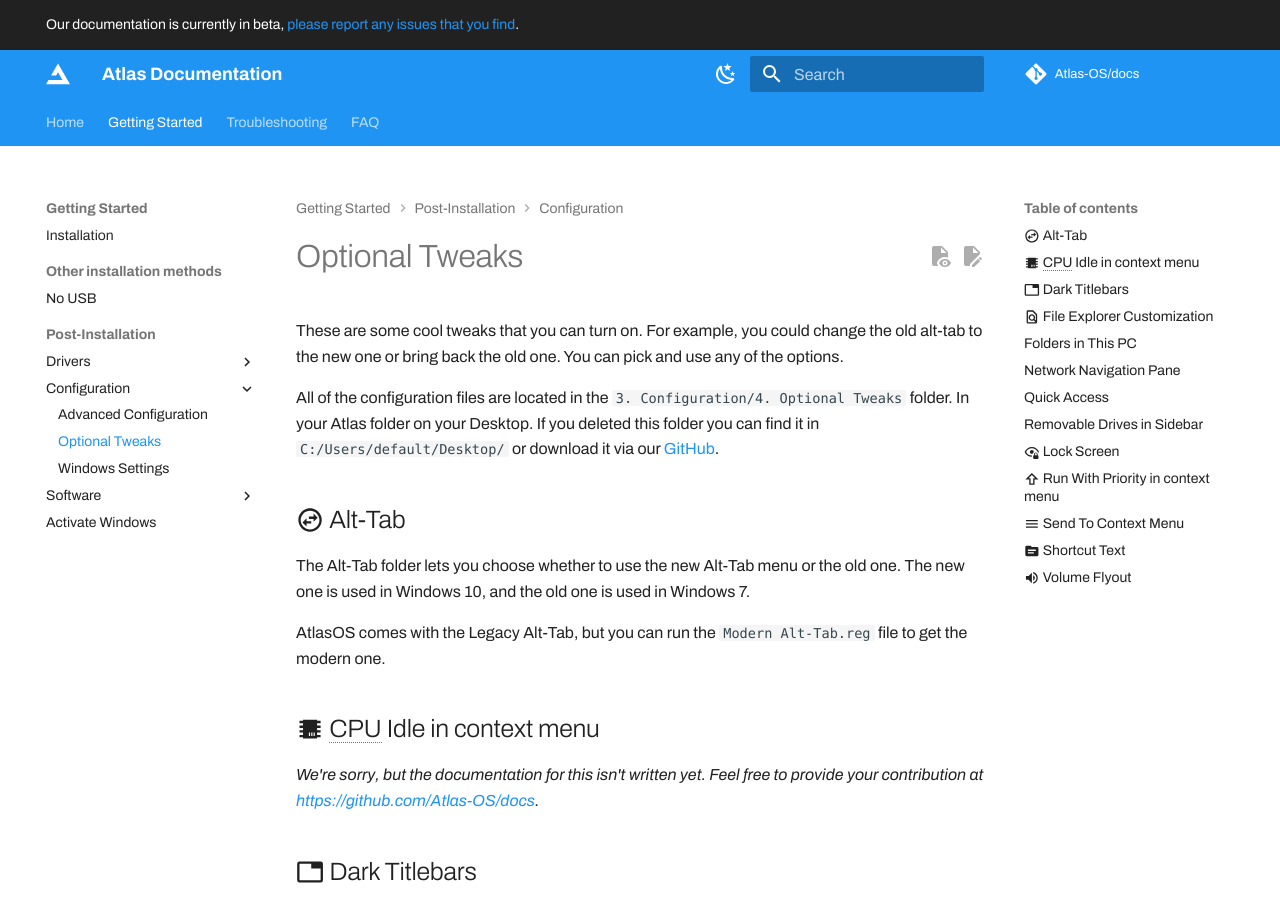
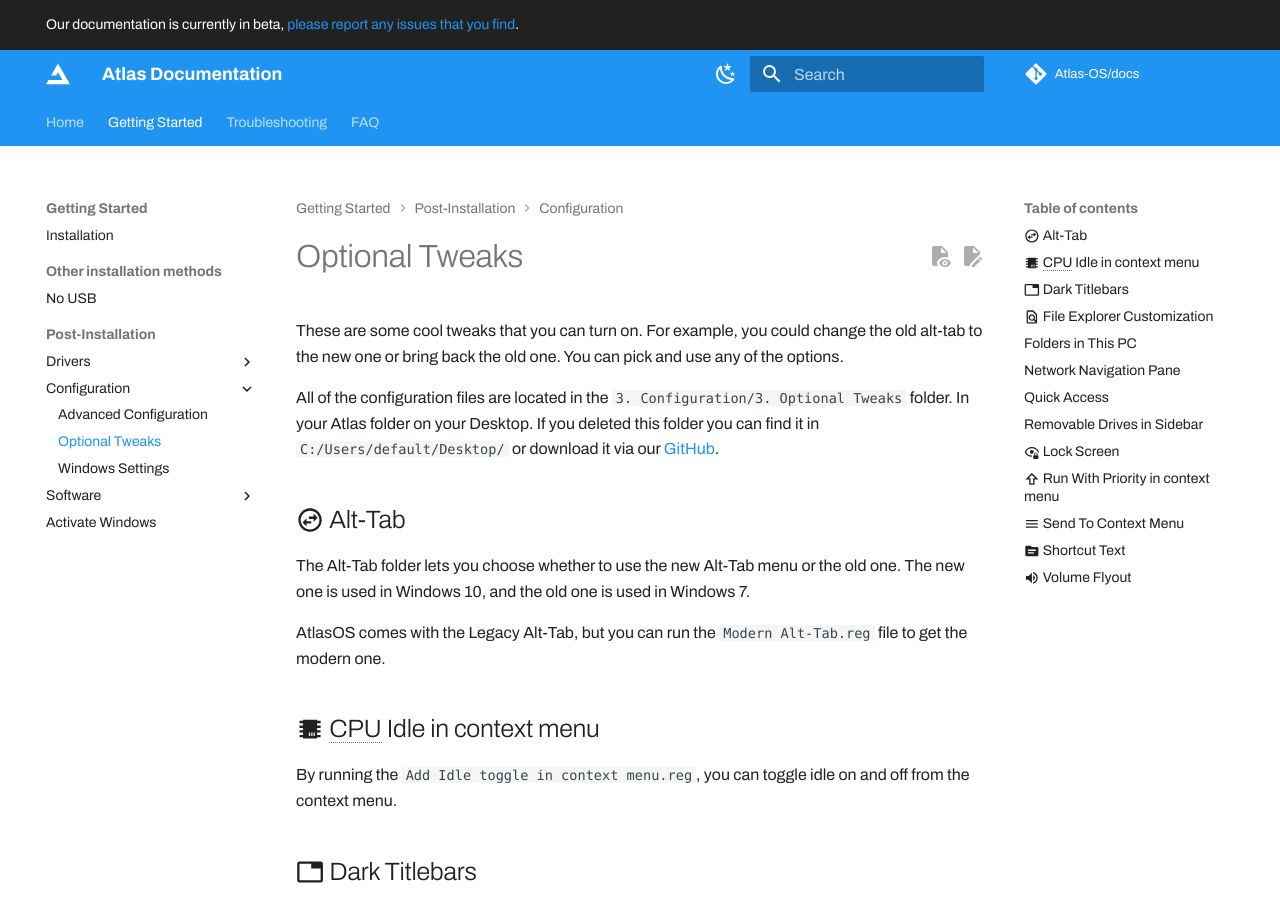
Before and after one commit to Atlas-OS/docs, an MkDocs documentation site: the page built from docs/Getting started/Post-Installation/Configuration/Optional Tweaks.md, in a window 1280 px wide and 900 px high. Built offline with MkDocs 1.6.1 and Material for MkDocs 9.7.7, drawn with Linux system fonts in a browser that asks for light colours; some web fonts are replaced; plug-ins that fetch from the network failed and are left out; comment, search, counter and statistics services are not loaded.

Commit message:
Update Optional Tweaks.md

```diff
--- a/docs/Getting started/Post-Installation/Configuration/Optional Tweaks.md
+++ b/docs/Getting started/Post-Installation/Configuration/Optional Tweaks.md
@@ -2,7 +2,7 @@
 
 These are some cool tweaks that you can turn on. For example, you could change the old alt-tab to the new one or bring back the old one. You can pick and use any of the options.
 
-All of the configuration files are located in the `3. Configuration/4. Optional Tweaks` folder. In your Atlas folder on your Desktop. If you deleted this folder you can find it in `C:/Users/default/Desktop/` or download it via our [GitHub](https://github.com/Atlas-OS/Atlas/tree/main/src/Executables/Atlas).
+All of the configuration files are located in the `3. Configuration/3. Optional Tweaks` folder. In your Atlas folder on your Desktop. If you deleted this folder you can find it in `C:/Users/default/Desktop/` or download it via our [GitHub](https://github.com/Atlas-OS/Atlas/tree/main/src/Executables/Atlas).
 
 ## :material-swap-horizontal-circle-outline: Alt-Tab
 
@@ -12,7 +12,7 @@ AtlasOS comes with the Legacy Alt-Tab, but you can run the ``Modern Alt-Tab.reg`
 
 ## :material-chip: CPU Idle in context menu
 
-*We're sorry, but the documentation for this isn't written yet. Feel free to provide your contribution at [https://github.com/Atlas-OS/docs](https://github.com/Atlas-OS/docs).*
+By running the ``Add Idle toggle in context menu.reg``, you can toggle idle on and off from the context menu.
 
 ## :material-tab: Dark Titlebars
 
```
